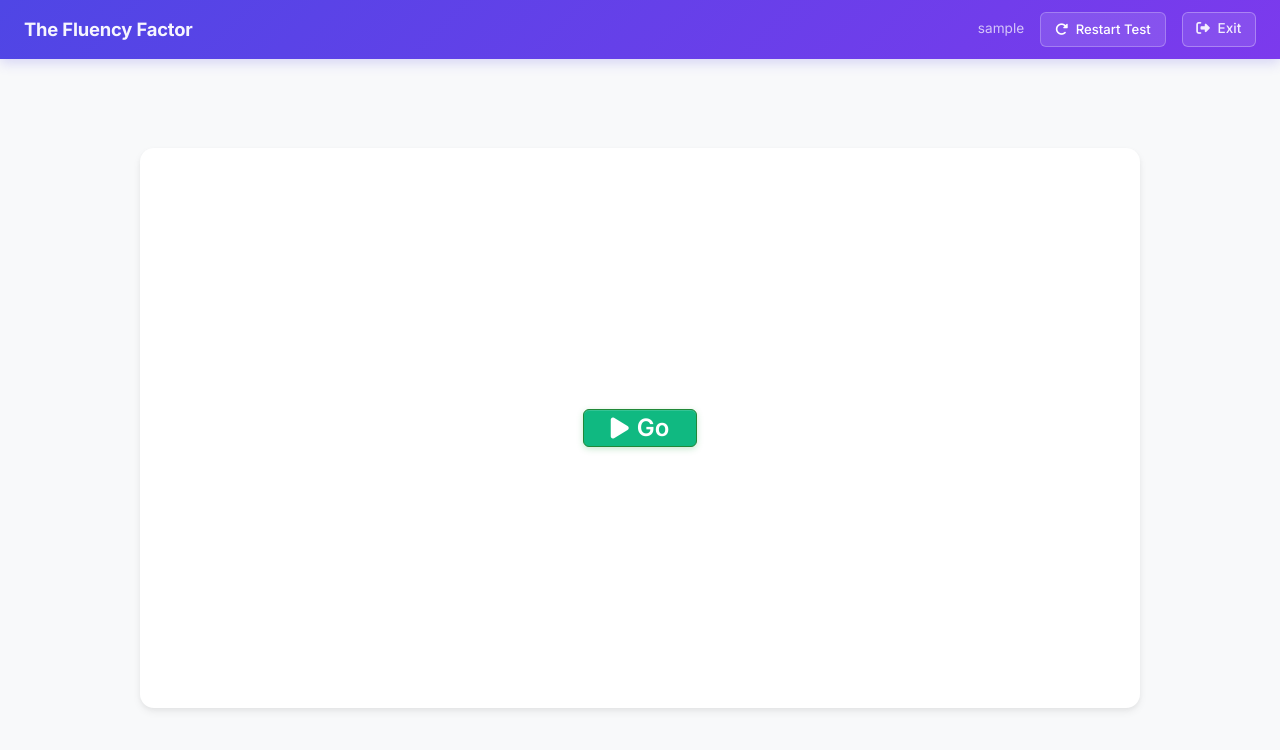
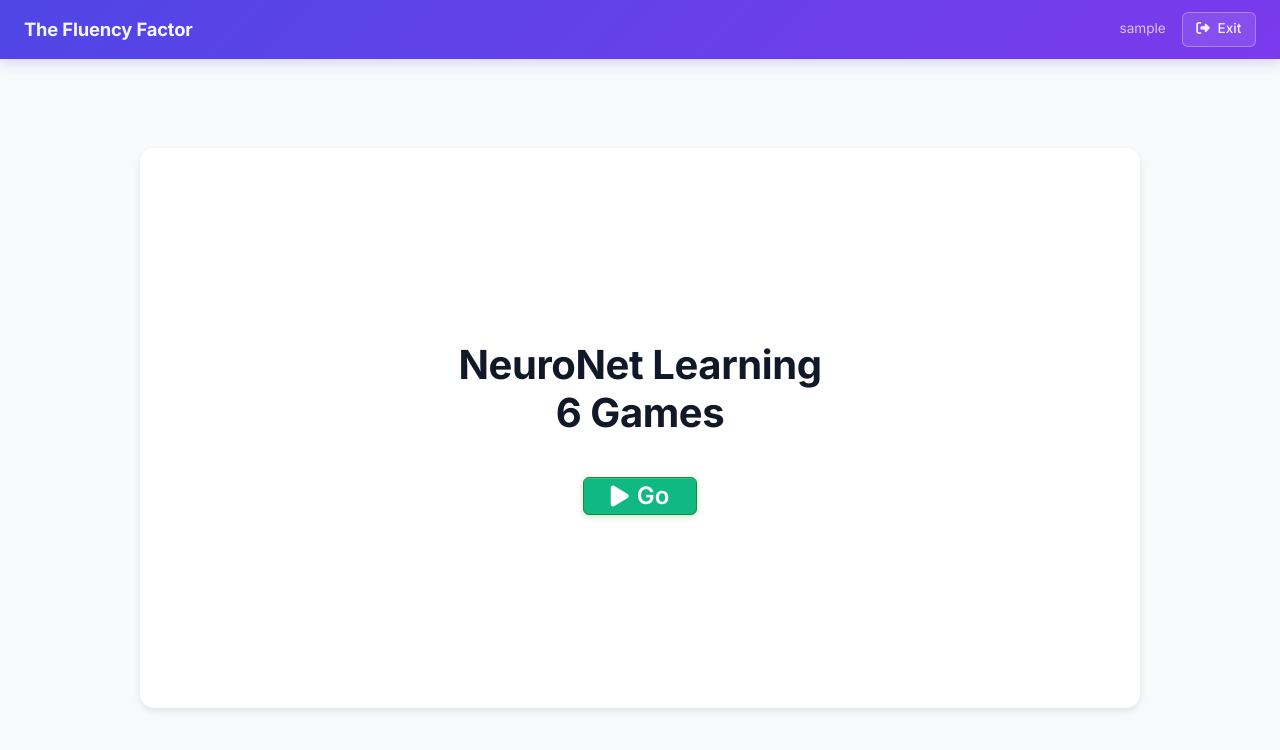
Before and after one commit to GordonGroveGames/neuronet-temporal-processing-tests, a PHP site: page /test.php in a window 1280 px wide. Shown: the top 750 px of the page. Run offline with PHP 8.4, Linux system fonts and the light colour scheme; the visitor is signed in with stand-in values (Sample User, id 1).

Commit message:
Add cover page at start with NeuroNet Learning / 6 Games and Go button

```diff
--- a/test.php
+++ b/test.php
@@ -632,6 +632,16 @@ if ($practiceMode) {
     </nav>
 
     <div class="test-container">
+        <!-- Cover Screen (shown once at the very start) -->
+        <div id="coverScreen" class="screen">
+            <div class="title-page">
+                <h1 class="title-page-name">NeuroNet Learning<br>6 Games</h1>
+                <button type="button" class="btn-play" id="btnCover">
+                    <i class="fa-solid fa-play me-2"></i> Go
+                </button>
+            </div>
+        </div>
+
         <!-- Title Screen (shown before each test/game) -->
         <div id="titleScreen" class="screen">
             <div class="title-page">
@@ -708,6 +718,8 @@ if ($practiceMode) {
 
         document.addEventListener('DOMContentLoaded', function() {
             // DOM Elements
+            const coverScreen = document.getElementById('coverScreen');
+            const btnCover = document.getElementById('btnCover');
             const titleScreen = document.getElementById('titleScreen');
             const btnPlay = document.getElementById('btnPlay');
             const testScreen = document.getElementById('testScreen');
@@ -933,18 +945,25 @@ if ($practiceMode) {
                     }
                 });
 
-                // Load assessments then start tests
+                // Load assessments then show cover screen
                 await loadAssessments();
-                startTests();
+                btnCover.addEventListener('click', function() {
+                    startTests();
+                });
+                showScreen('cover');
             }
 
             // Show a specific screen
             function showScreen(screen) {
+                coverScreen.style.display = 'none';
                 titleScreen.style.display = 'none';
                 testScreen.style.display = 'none';
                 resultsScreen.style.display = 'none';
 
                 switch(screen) {
+                    case 'cover':
+                        coverScreen.style.display = 'block';
+                        break;
                     case 'title':
                         titleScreen.style.display = 'block';
                         break;
```
